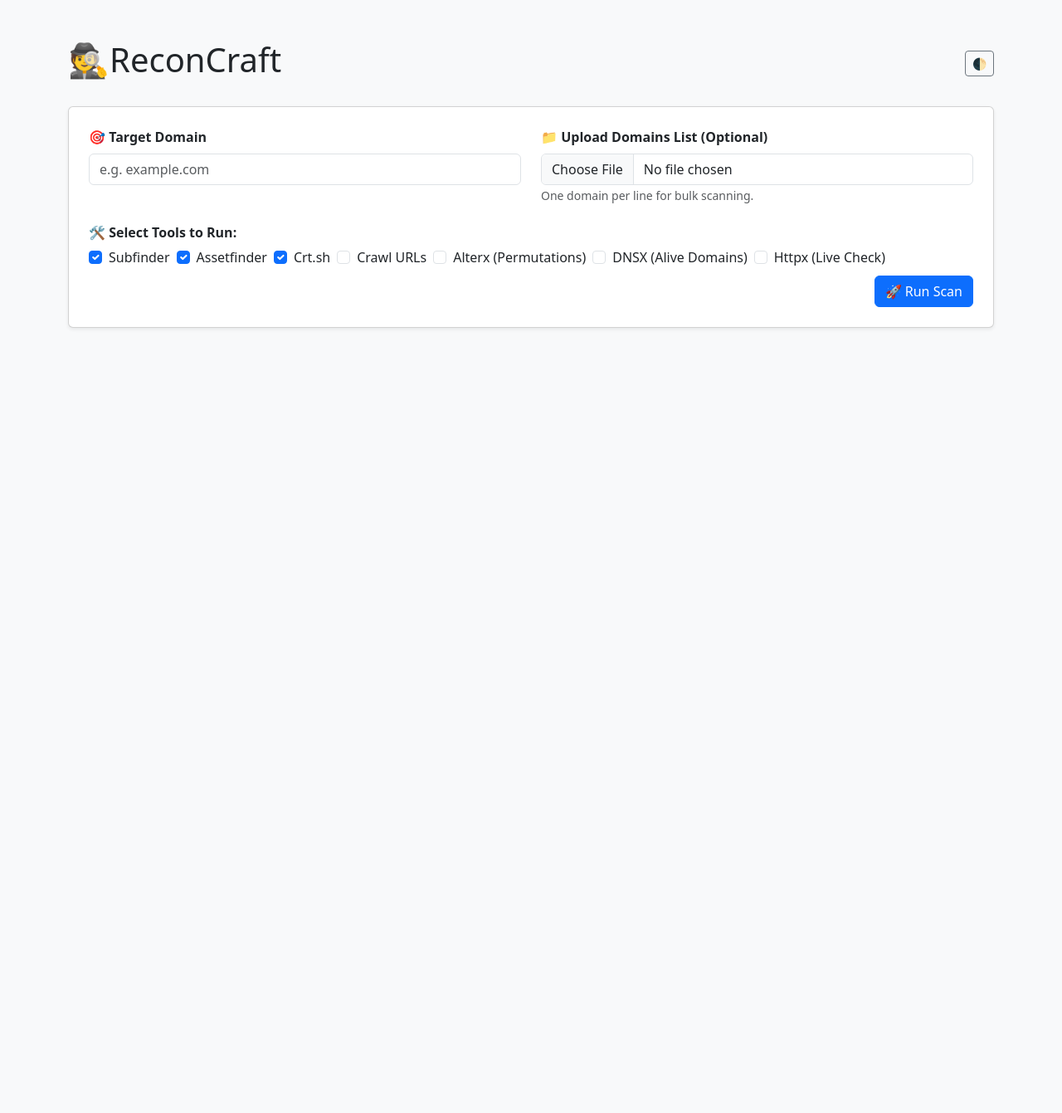
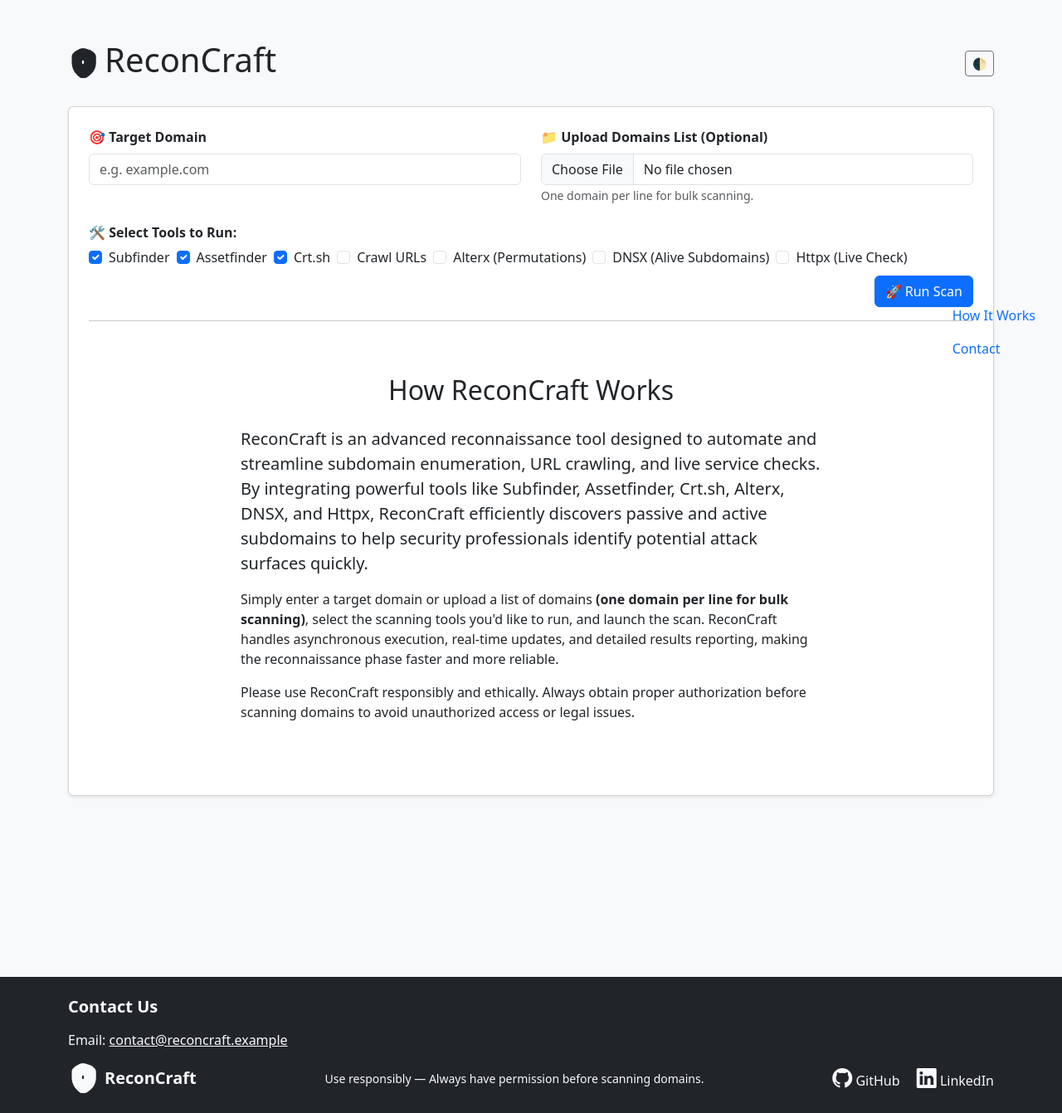
Before and after one commit to Ibrahim227/ReconCraft, a Flask app: page / in a window 1280 px wide. Shown: the whole page at 83% size. Before the commit the page ends 396 px from the top, so only its background shows below. Run offline with Flask 3, Linux system fonts and the light colour scheme.

Commit message:
update index: update UI & UX, add how it works section

```diff
--- a/templates/index.html
+++ b/templates/index.html
@@ -5,7 +5,7 @@
   <meta name="viewport" content="width=device-width, initial-scale=1.0">
   <meta name="description" content="ReconCraft">
   <title>ReconCraft</title>
-  <link rel="icon" href="{{ url_for('static', filename='../img/logo02.jpg') }}" type="image/x-icon">
+  <link rel="icon" type="image/png" href="{{ url_for('static', filename='img/logo02.jpg') }}">
   <link href="https://cdn.jsdelivr.net/npm/bootstrap@5.3.0/dist/css/bootstrap.min.css" rel="stylesheet" />
   <link rel="stylesheet" href="https://cdn.jsdelivr.net/npm/bootstrap-icons@1.10.5/font/bootstrap-icons.css">
   <style>
@@ -114,7 +114,9 @@
 <body class="bg-light">
   <div class="container py-5">
     <div class="d-flex justify-content-between align-items-center mb-4">
-      <h1 class="text-center">🕵️ReconCraft</h1>
+      <h1 class="text-left"><svg xmlns="http://www.w3.org/2000/svg" width="36" height="36" fill="currentColor" class="bi bi-shield-lock-fill me-2" viewBox="0 0 16 16">
+          <path fill-rule="evenodd" d="M8 0c-.69 0-1.913.355-3.12 1.133C3.34 2.07 2 3.045 2 4.637v3.184c0 4.23 3.02 7.354 5.683 8.646a.5.5 0 0 0 .634 0C11.98 15.175 15 12.05 15 7.82V4.637c0-1.59-1.34-2.566-2.88-3.504C9.913.354 8.69 0 8 0zm.5 7a.5.5 0 0 0-1 0v1a.5.5 0 0 0 1 0V7z"/>
+        </svg>ReconCraft</h1>
       <button id="toggle-theme" class="btn btn-outline-secondary btn-sm">🌓</button>
     </div>
 
@@ -178,7 +180,7 @@
               <div class="col-auto">
                 <div class="form-check">
                   <input class="form-check-input" type="checkbox" name="tools" value="dnsx" id="tool-dnsx" />
-                  <label class="form-check-label" for="tool-dnsx">DNSX (Alive Domains)</label>
+                  <label class="form-check-label" for="tool-dnsx">DNSX (Alive Subdomains)</label>
                 </div>
               </div>
 
@@ -208,9 +210,35 @@
             <input class="form-control" type="file" name="wordlist_file" id="wordlist_file" accept=".txt" />
             <small class="form-text text-muted">Default: <code>default.txt</code></small>
           </div>
-
         </div>
       </form>
+      <hr>
+      <!-- How It Works Section -->
+      <section id="how-it-works" class="container py-5">
+        <h2 class="mb-4 text-center">How ReconCraft Works</h2>
+        <p class="lead text-justify mx-auto" style="max-width: 700px;">
+          <strong>ReconCraft</strong> is an advanced reconnaissance tool designed to automate and streamline
+          subdomain enumeration, URL crawling, and live service checks. By integrating powerful
+          tools like Subfinder, Assetfinder, Crt.sh, Alterx, DNSX, and Httpx, ReconCraft
+          efficiently discovers passive and active subdomains to help security professionals
+          identify potential attack surfaces quickly.
+        </p>
+        <p class="text-justify mx-auto" style="max-width: 700px;">
+          Simply enter a target domain or upload a list of domains <strong>(one domain per line for bulk scanning)</strong>,
+          select the scanning tools you'd like to run, and launch the scan. ReconCraft handles asynchronous execution,
+          real-time updates, and detailed results reporting, making the reconnaissance
+          phase faster and more reliable.
+        </p>
+        <p class="text-justify mx-auto" style="max-width: 700px;">
+          Please use ReconCraft responsibly and ethically. Always obtain proper authorization
+          before scanning domains to avoid unauthorized access or legal issues.
+        </p>
+      </section>
+
+<!--      <section id="examples">-->
+<!--        &lt;!&ndash; example scan results or demos &ndash;&gt;-->
+<!--      </section>-->
+
     </div>
 
     <!-- Animated Loading -->
@@ -418,6 +446,43 @@
       toggleWordlistVisibility();
     });
   </script>
+  </div> <!-- closing your existing container -->
+
+  <!-- Fixed vertical nav on the right -->
+  <nav class="nav flex-column position-fixed end-0 top-50 translate-middle-y me-3 z-3">
+    <a class="nav-link" href="#how-it-works">How It Works</a>
+<!--    <a class="nav-link" href="#examples">Examples</a>-->
+    <a class="nav-link" href="#contact">Contact</a>
+  </nav>
+  <!-- Footer -->
+  <footer class="bg-dark text-light py-4 mt-5">
+    <section id="contact" class="container mb-3 text-center text-md-start">
+      <h5 class="fw-semibold mb-3">Contact Us</h5><p>Email: <a href="mailto:contact@reconcraft.example" class="text-light text-decoration-underline">contact@reconcraft.example</a></p>
+    </section>
+    <div class="container d-flex flex-column flex-md-row justify-content-between align-items-center">
+      <div class="d-flex align-items-center mb-3 mb-md-0">
+        <!-- Example Logo (Bootstrap icon or custom SVG) -->
+        <svg xmlns="http://www.w3.org/2000/svg" width="36" height="36" fill="currentColor" class="bi bi-shield-lock-fill me-2" viewBox="0 0 16 16">
+          <path fill-rule="evenodd" d="M8 0c-.69 0-1.913.355-3.12 1.133C3.34 2.07 2 3.045 2 4.637v3.184c0 4.23 3.02 7.354 5.683 8.646a.5.5 0 0 0 .634 0C11.98 15.175 15 12.05 15 7.82V4.637c0-1.59-1.34-2.566-2.88-3.504C9.913.354 8.69 0 8 0zm.5 7a.5.5 0 0 0-1 0v1a.5.5 0 0 0 1 0V7z"/>
+        </svg>
+        <span class="fs-5 fw-semibold">ReconCraft</span>
+      </div>
+      <div class="mb-3 mb-md-0 text-center text-md-start">
+        <small>
+          Use responsibly &mdash; Always have permission before scanning domains.
+        </small>
+      </div>
+      <div>
+        <a href="https://github.com/yourusername/reconcraft" target="_blank" rel="noopener" class="text-light me-3 text-decoration-none">
+          <i class="bi bi-github fs-4"></i> GitHub
+        </a>
+        <a href="https://linkedin.com/in/yourprofile" target="_blank" rel="noopener" class="text-light text-decoration-none">
+          <i class="bi bi-linkedin fs-4"></i> LinkedIn
+        </a>
+      </div>
+    </div>
+  </footer>
+</body>
 
 </body>
 </html>
```
